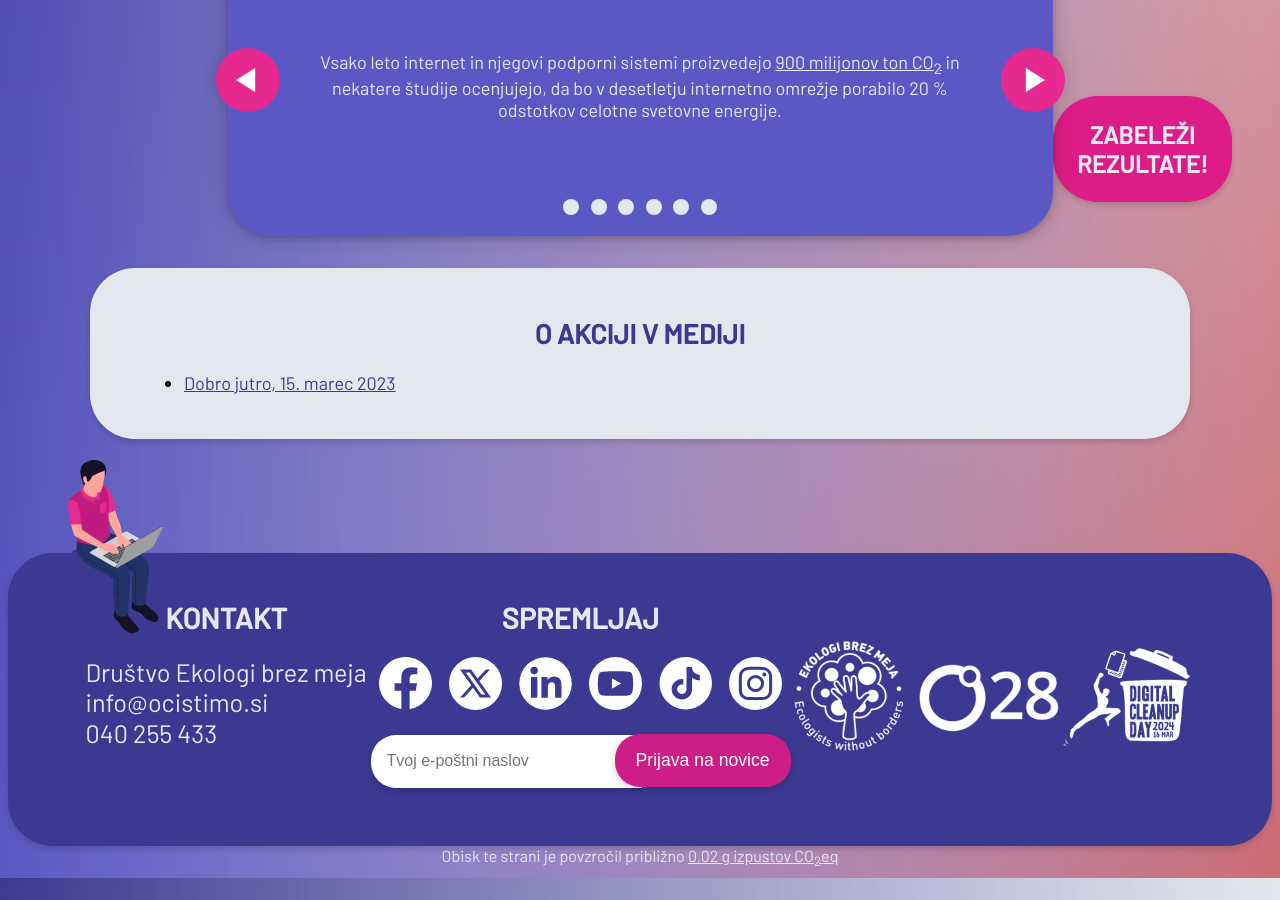
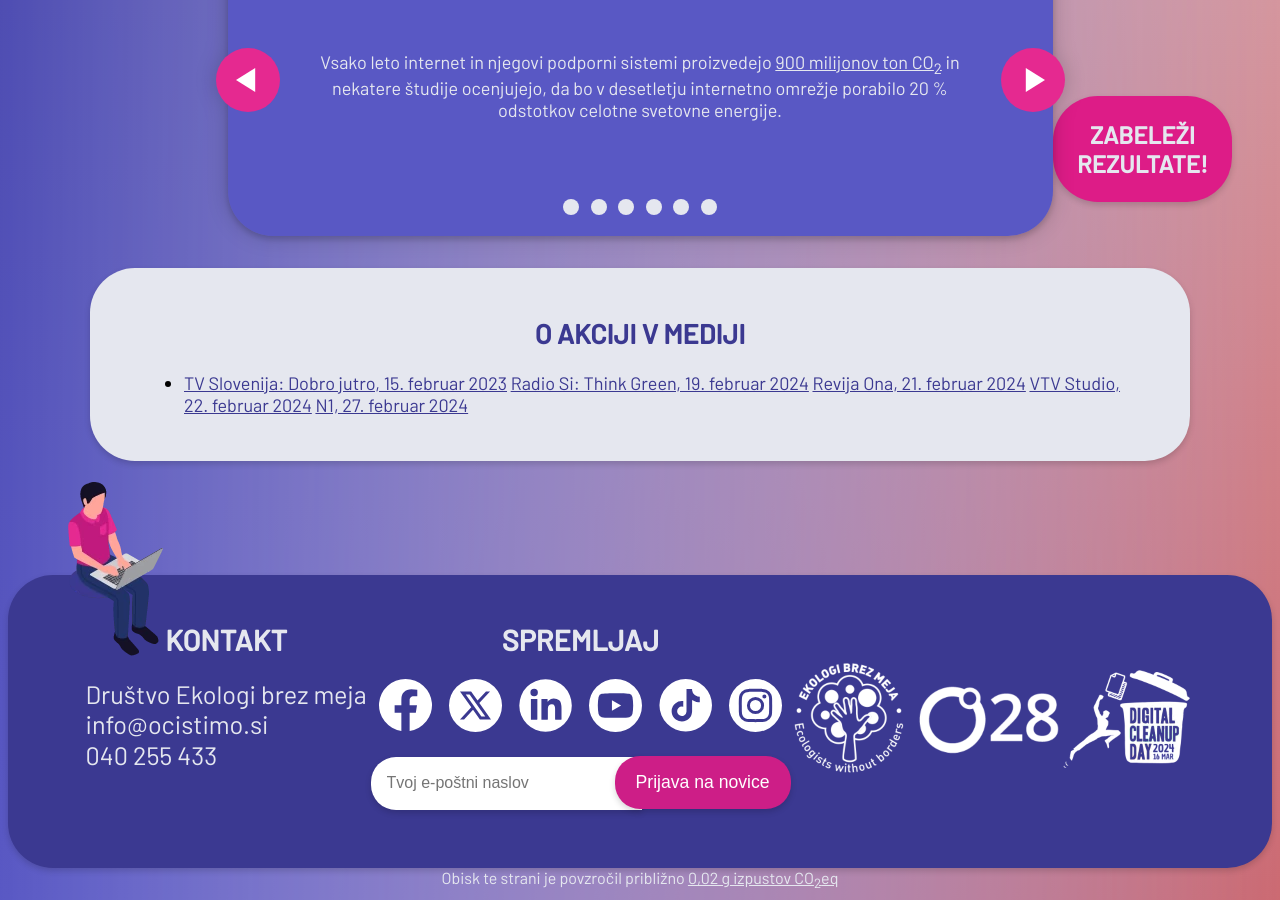
Before and after one commit to ewba/dcd-si, a Jekyll site: the page built from o-akciji.md, in a window 1280 px wide and 900 px high, scrolled down 1633 px. Built offline with Jekyll 4.4.1, drawn with Linux system fonts in a browser that asks for light colours.

Commit message:
Update o-akciji.md

```diff
--- a/o-akciji.md
+++ b/o-akciji.md
@@ -166,5 +166,9 @@ daj kot navaden blok, ampak samo za screen readerje?
 
 <div class="block" markdown="1">
 ## O akciji v mediji
-- <a href="https://365.rtvslo.si/arhiv/dobro-jutro/175023261" target="_blank" rel="noopener">Dobro jutro, 15. marec 2023</a>
+- <a href="https://365.rtvslo.si/arhiv/dobro-jutro/175023261" target="_blank" rel="noopener">TV Slovenija: Dobro jutro, 15. februar 2023</a>
+  <a href="https://365.rtvslo.si/arhiv/think-green/175024246" target="_blank" rel="noopener">Radio Si: Think Green, 19. februar 2024</a>
+  <a href="https://www.slovenskenovice.si/ona/stil/najlazja-cistilna-akcija-na-svetu/" target="_blank" rel="noopener">Revija Ona, 21. februar 2024</a>
+  <a href="https://www.facebook.com/vtvstudioslo/videos/367107139471610/" target="_blank" rel="noopener">VTV Studio, 22. februar 2024</a>
+  <a href="https://n1info.si/novice/slovenija/najlazja-cistilna-akcija-na-svetu-tudi-digitalni-odpadki-skodujejo-okolju/" target="_blank" rel="noopener">N1, 27. februar 2024</a>
 </div>
```
